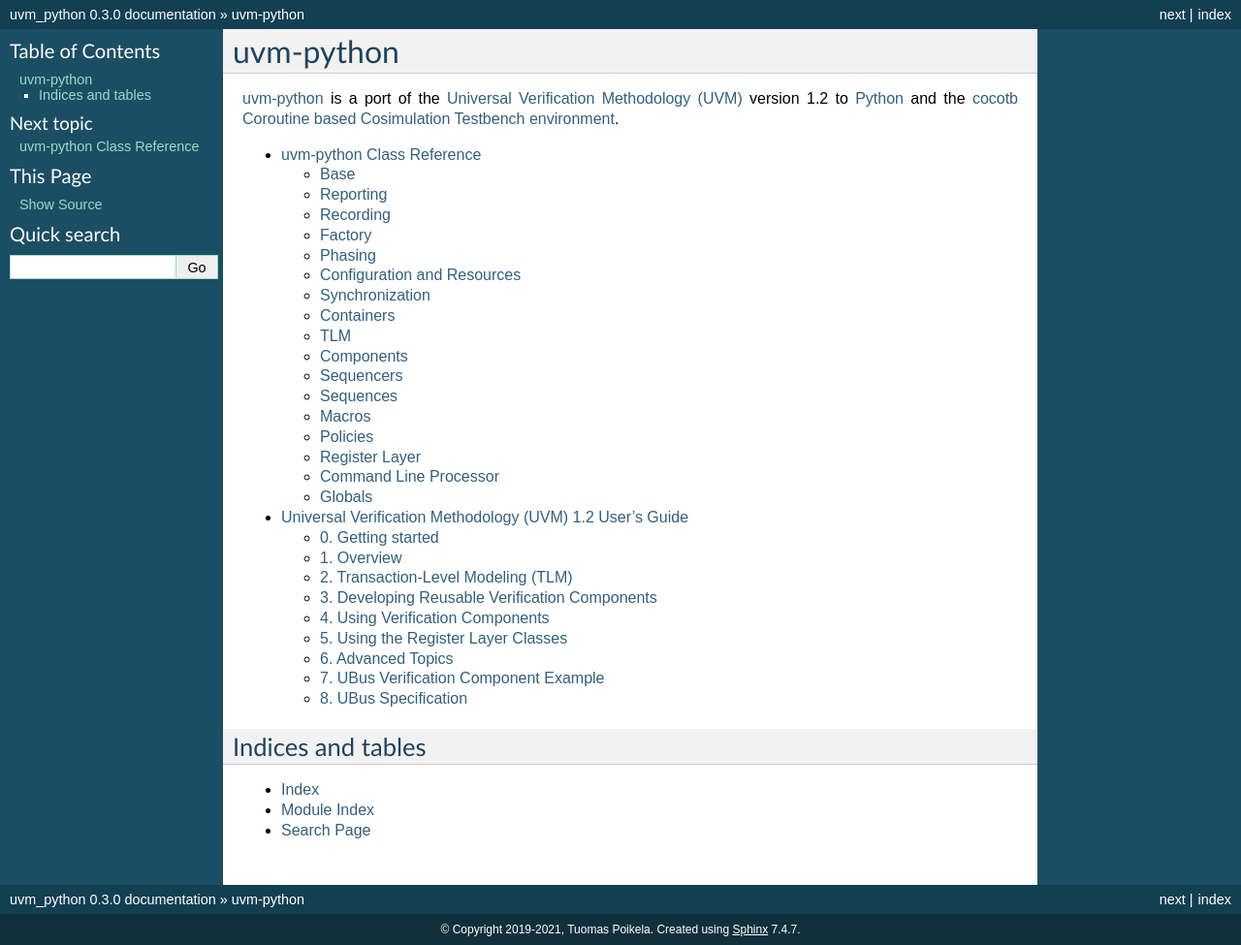
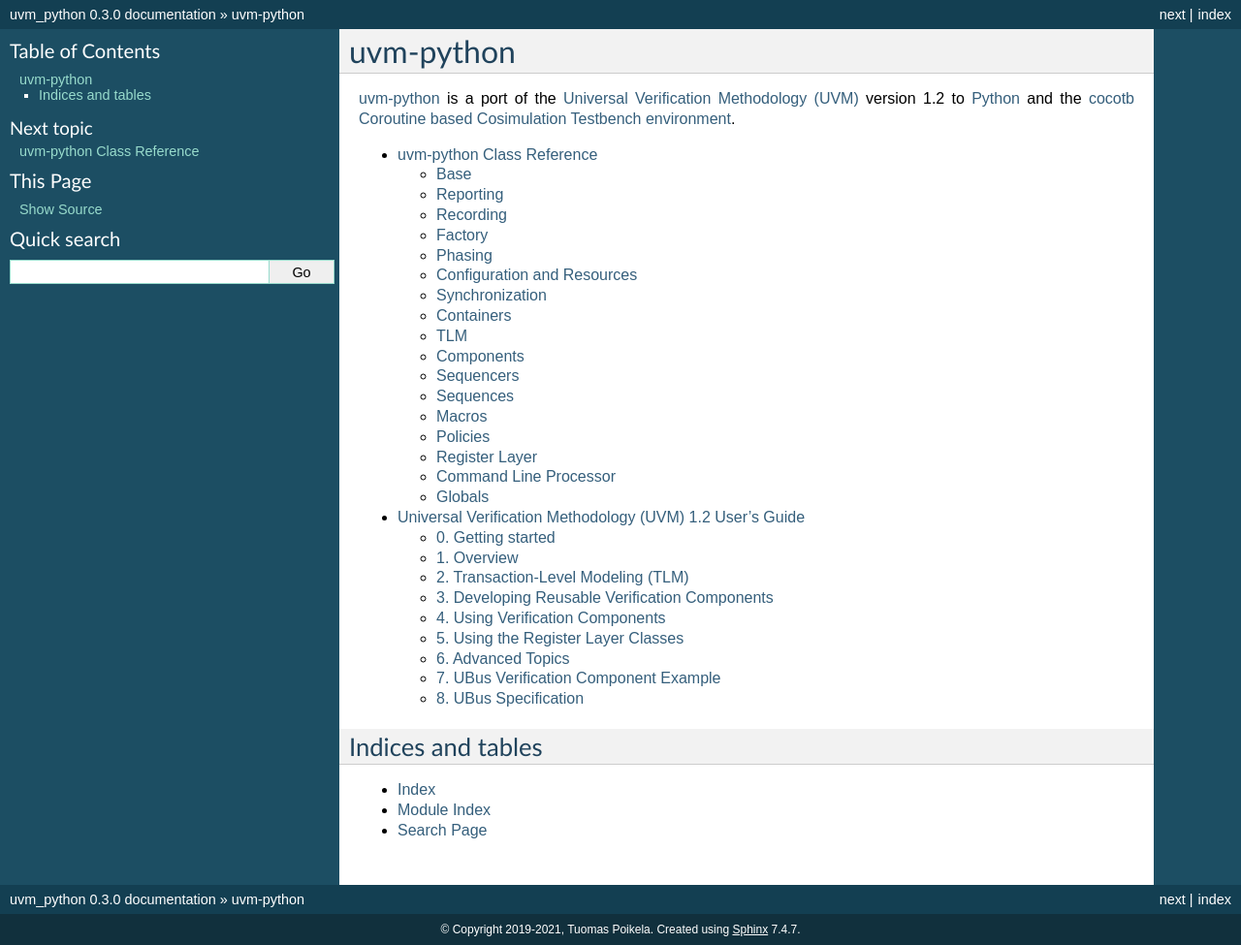
Before and after one commit to tpoikela/uvm-python, a Sphinx documentation site: the page built from docs/source/index.rst, in a window 1280 px wide. Shown: the whole page at 97% size. Built offline with Sphinx 7.4.7, drawn with Linux system fonts in a browser that asks for light colours; formulas are drawn with MathJax 3.

Commit message:
fix: Added custom CSS to fix Sphinx overflow problem

```diff
--- /dev/null
+++ b/docs/source/_static/overflow_fix.css
@@ -0,0 +1,7 @@
+
+div.documentwrapper div.bodywrapper { margin-left: 350px;}
+div.document div.sphinxsidebar { width: 350px; }
+
+div.sphinxsidebarwrapper div {
+    overflow: auto;
+}
--- a/docs/source/conf.py
+++ b/docs/source/conf.py
@@ -155,7 +155,9 @@
 # Add any paths that contain custom static files (such as style sheets) here,
 # relative to this directory. They are copied after the builtin static files,
 # so a file named "default.css" will overwrite the builtin "default.css".
-#html_static_path = ['_static']
+html_static_path = ['_static']
+
+html_css_files = ['overflow_fix.css']
 
 # If not '', a 'Last updated on:' timestamp is inserted at every page bottom,
 # using the given strftime format.
```
